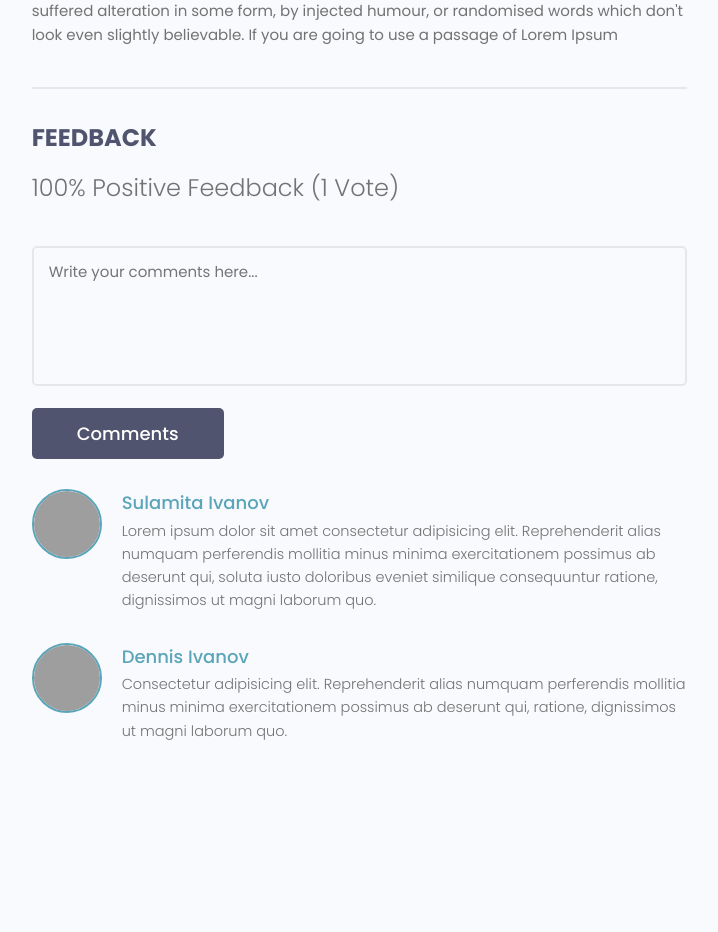
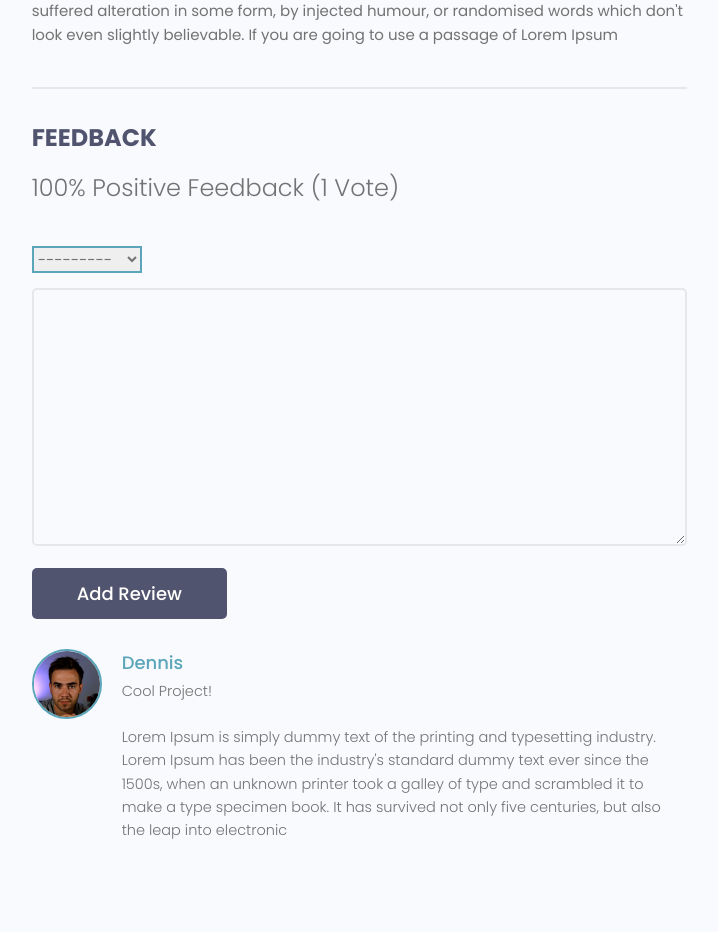
Before and after one commit to Rammechh/startupBusiness, a Django app: page /projects/project/759c80e6-6d28-47b5-807c-5fd29cbbf49c/ in a window 1280 px wide. Shown: the part 736-1668 px from the top of the page, without its empty margins (465-1183 px from the left). Before the commit the page ends 1476 px from the top, so only its background shows below. Run offline with Django 4.2, Linux system fonts and the light colour scheme; data comes from the database, SQL or seed files in the repository; both versions use the stored data as it was after the commit; some libraries are stand-ins or nearby versions; grey boxes are pictures that could not be loaded.

Commit message:
Add Reviews

```diff
--- a/projects/forms.py
+++ b/projects/forms.py
@@ -1,5 +1,5 @@
 from django.forms import ModelForm
-from .models import Project
+from .models import Project, Review
 
 from django import forms
 
@@ -15,3 +15,17 @@
         super(ProjectForm, self).__init__(*args, **kwargs)
         for name, field in self.fields.items():
             field.widget.attrs.update({'class' : 'input'})
+
+class ReviewForm(ModelForm):
+    class Meta:
+        model = Review
+        fields =['value', 'body']
+        labels = {
+            'value' : "Place your vote",
+            'body' : "Add a comment with your vote"
+        }
+
+    def __init__(self, *args, **kwargs):
+        super(ReviewForm, self).__init__(*args, **kwargs)
+        for name, field in self.fields.items():
+            field.widget.attrs.update({'class' : 'input'})
--- a/projects/models.py
+++ b/projects/models.py
@@ -26,11 +26,15 @@
         ('up', 'up vote'),
         ('down', 'down_vote')
     )
+    owner = models.ForeignKey(Profile, on_delete=models.CASCADE, null=True)
     project = models.ForeignKey(Project, on_delete=models.CASCADE)
     body = models.TextField(null=True, blank=True)
     value = models.CharField(max_length=200, choices=vote_type)
     created = models.DateTimeField(auto_now_add=True)
     id = models.UUIDField(default=uuid.uuid4, primary_key=True, unique=True, editable=False)
+
+    class Meta:
+        unique_together = [['owner', 'project']]
 
     def __str__(self):
         return self.value
--- a/projects/templates/projects/single-project.html
+++ b/projects/templates/projects/single-project.html
@@ -43,42 +43,33 @@
               {{project.vote_ratio}}% Positive Feedback ({{project.vote_total}} Vote{{project.vote_total|pluralize:"s"}})
             </h5>
 
-            <form class="form" action="#" method="POST">
-              <!-- Textarea -->
+            <form class="form" action="{% url 'project' project.id %}" method="POST">
+              {% csrf_token %}
+              {% for field in form %}
               <div class="form__field">
-                <label for="formInput#textarea">Comments: </label>
-                <textarea class="input input--textarea" name="message" id="formInput#textarea"
-                  placeholder="Write your comments here..."></textarea>
+                <label for="formInput#textarea">{{field.label}}</label>
+                {{field}}
               </div>
-              <input class="btn btn--sub btn--lg" type="submit" value="Comments" />
+              {% endfor %}
+              <input class="btn btn--sub btn--lg" type="submit" value="Add Review" />
             </form>
+
             <div class="commentList">
+              {% for review in project.review_set.all %}
+              {% if review.body %}
               <div class="comment">
-                <a href="profile.html">
+                <a href="{% url 'user-profile' review.owner.id %}">
                   <img class="avatar avatar--md"
-                    src="https://pbs.twimg.com/profile_images/1335382240931368961/b3wSZKj4_400x400.jpg" alt="user" />
+                    src="{{review.owner.profile_image.url}}" alt="user" />
                 </a>
+
                 <div class="comment__details">
-                  <a href="profile.html" class="comment__author">Sulamita Ivanov</a>
-                  <p class="comment__info">
-                    Lorem ipsum dolor sit amet consectetur adipisicing elit. Reprehenderit alias numquam perferendis
-                    mollitia minus minima exercitationem possimus ab deserunt qui, soluta iusto doloribus eveniet
-                    similique consequuntur ratione, dignissimos ut magni laborum quo.
-                  </p>
+                  <a href="{% url 'user-profile' review.owner.id %}" class="comment__author">{{review.owner.name}}</a>
+                  <p class="comment__info">{{review.body|linebreaksbr}}</p>
                 </div>
               </div>
-              <div class="comment">
-                <a href="profile.html">
-                  <img class="avatar avatar--md" src="https://avatars.githubusercontent.com/u/33843378" alt="user" />
-                </a>
-                <div class="comment__details">
-                  <a href="profile.html" class="comment__author">Dennis Ivanov</a>
-                  <p class="comment__info">
-                    Consectetur adipisicing elit. Reprehenderit alias numquam perferendis mollitia minus minima
-                    exercitationem possimus ab deserunt qui, ratione, dignissimos ut magni laborum quo.
-                  </p>
-                </div>
-              </div>
+              {% endif %}
+              {% endfor %}
             </div>
           </div>
         </div>
--- a/projects/views.py
+++ b/projects/views.py
@@ -1,7 +1,8 @@
 from django.shortcuts import render
 from django.http import HttpResponse
 from .models import Project, Tag
-from .forms import ProjectForm
+from .forms import ProjectForm, ReviewForm
+from django.contrib import messages
 from django.shortcuts import redirect
 from django.contrib.auth.decorators import login_required
 from django.db.models import Q
@@ -17,7 +18,16 @@
 def project(request,pk):
     projects = Project.objects.get(id = pk)
     tags = projects.tags.all()
-    context = {'project' : projects, 'tags' : tags}
+    form = ReviewForm
+    if request.method == 'POST':
+        form = ReviewForm(request.POST)
+        review = form.save(commit=False)
+        review.project = projects
+        review.owner = request.user.profile
+        review.save()
+        messages.success(request, 'Your review successfully completed!')
+        return redirect('project', pk=projects.id)
+    context = {'project' : projects, 'tags' : tags, 'form' : form}
     return render(request, 'projects/single-project.html', context)
 
 @login_required(login_url="login")
```
Also changed, not shown: db.sqlite3, projects/migrations/0005_alter_project_options_review_owner_and_more.py (added).
